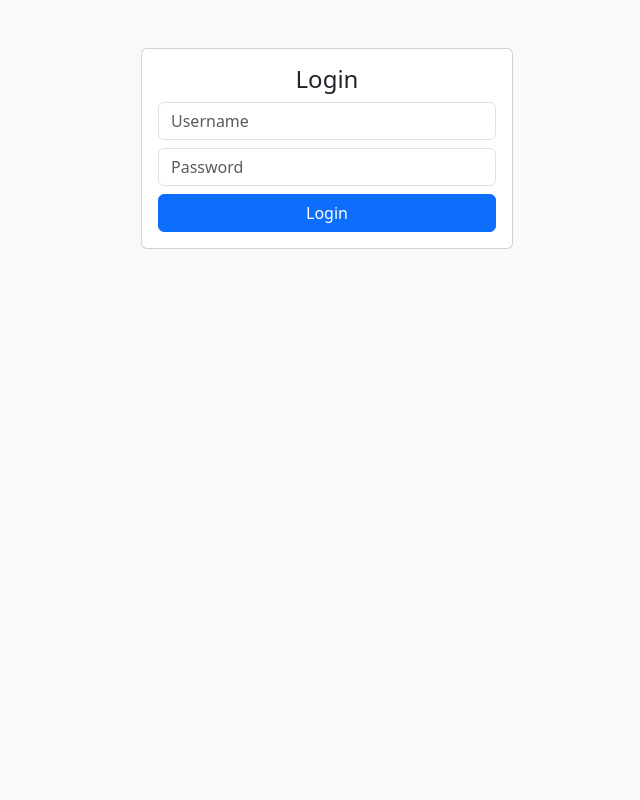
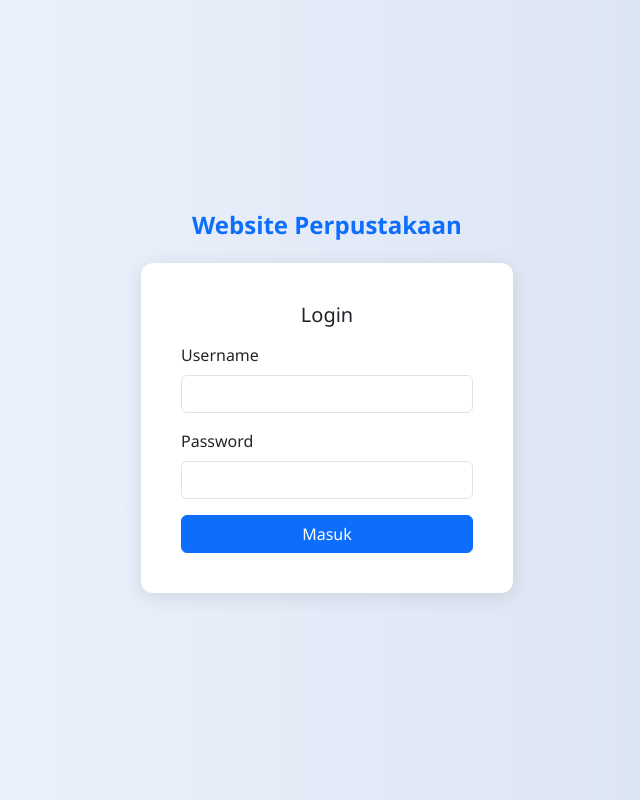
Before and after one commit to izzuddinm/perpustakaan, a PHP site: page /views/login.php in a window 1280 px wide. Shown: the whole page, without its empty margins (313-953 px from the left). Run offline with PHP 8.4, Linux system fonts and the light colour scheme.

Commit message:
update style login

```diff
--- a/views/login.php
+++ b/views/login.php
@@ -4,7 +4,6 @@ require_once("../models/User.php");
 
 $error = "";
 
-// Tangani proses login saat form dikirim
 if ($_SERVER['REQUEST_METHOD'] === 'POST') {
     $username = $_POST['username'];
     $password = $_POST['password'];
@@ -23,24 +22,74 @@ if ($_SERVER['REQUEST_METHOD'] === 'POST') {
 ?>
 
 <!DOCTYPE html>
-<html>
+<html lang="id">
 <head>
-    <title>Login - Perpustakaan</title>
-    <link rel="stylesheet" href="https://cdn.jsdelivr.net/npm/bootstrap@5.3.0/dist/css/bootstrap.min.css">
+    <meta charset="UTF-8">
+    <title>Login - Website Perpustakaan</title>
+    <link href="https://cdn.jsdelivr.net/npm/bootstrap@5.3.0/dist/css/bootstrap.min.css" rel="stylesheet">
+
+    <style>
+        body {
+            background: linear-gradient(to right, #f2f6ff, #d6e0f0);
+            font-family: 'Segoe UI', Tahoma, Geneva, Verdana, sans-serif;
+        }
+
+        .login-container {
+            min-height: 100vh;
+            display: flex;
+            align-items: center;
+            justify-content: center;
+        }
+
+        .card {
+            border: none;
+            border-radius: 12px;
+            box-shadow: 0 4px 20px rgba(0, 0, 0, 0.1);
+        }
+
+        .app-title {
+            font-size: 24px;
+            font-weight: bold;
+            color: #0d6efd;
+            text-align: center;
+            margin-bottom: 20px;
+        }
+
+        .btn-primary {
+            background-color: #0d6efd;
+            border-color: #0d6efd;
+        }
+
+        .btn-primary:hover {
+            background-color: #0b5ed7;
+            border-color: #0a58ca;
+        }
+    </style>
 </head>
-<body class="bg-light">
-    <div class="container mt-5">
-        <div class="card col-md-4 mx-auto">
-            <div class="card-body">
-                <h4 class="text-center">Login</h4>
-                <?php if ($error): ?>
-                    <div class="alert alert-danger"><?= $error ?></div>
-                <?php endif; ?>
-                <form method="POST">
-                    <input type="text" name="username" class="form-control mb-2" placeholder="Username" required>
-                    <input type="password" name="password" class="form-control mb-2" placeholder="Password" required>
-                    <button class="btn btn-primary w-100">Login</button>
-                </form>
+<body>
+    <div class="container login-container">
+        <div class="col-md-4">
+            <div class="app-title">Website Perpustakaan</div>
+            <div class="card p-4">
+                <div class="card-body">
+                    <h5 class="card-title text-center mb-3">Login</h5>
+
+                    <?php if (!empty($error)): ?>
+                        <div class="alert alert-danger"><?= $error ?></div>
+                    <?php endif; ?>
+
+                    <form method="POST">
+                        <div class="mb-3">
+                            <label for="username" class="form-label">Username</label>
+                            <input type="text" name="username" class="form-control" id="username" required>
+                        </div>
+                        <div class="mb-3">
+                            <label for="password" class="form-label">Password</label>
+                            <input type="password" name="password" class="form-control" id="password" required>
+                        </div>
+                        <button type="submit" class="btn btn-primary w-100">Masuk</button>
+                    </form>
+                </div>
             </div>
         </div>
     </div>
```
